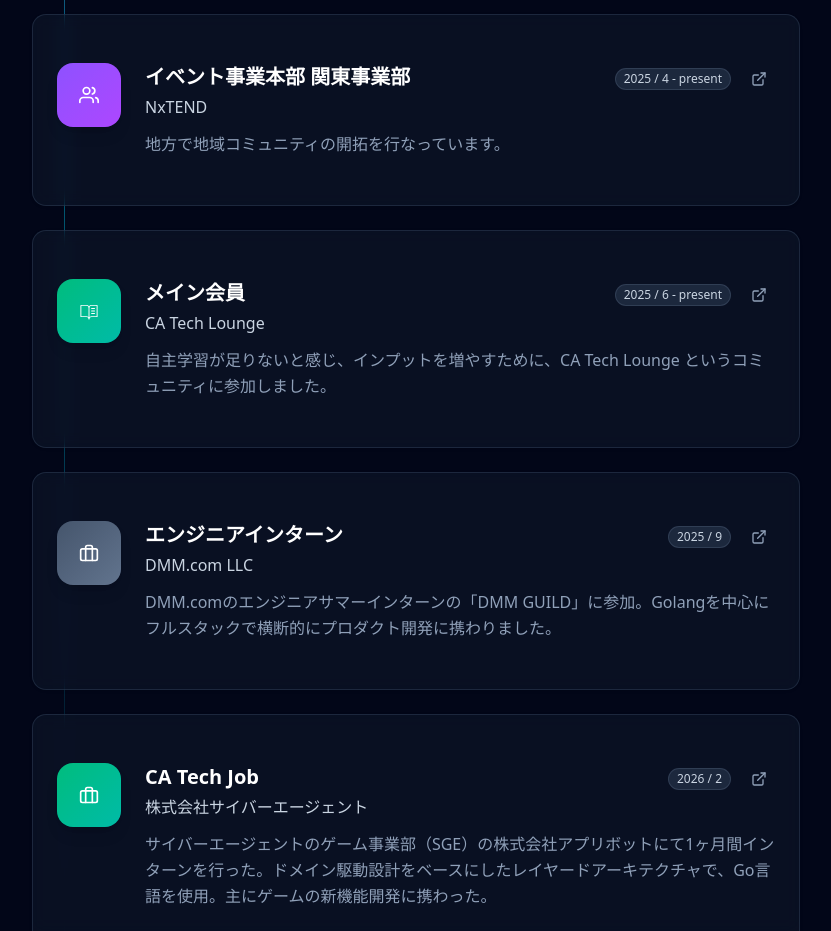
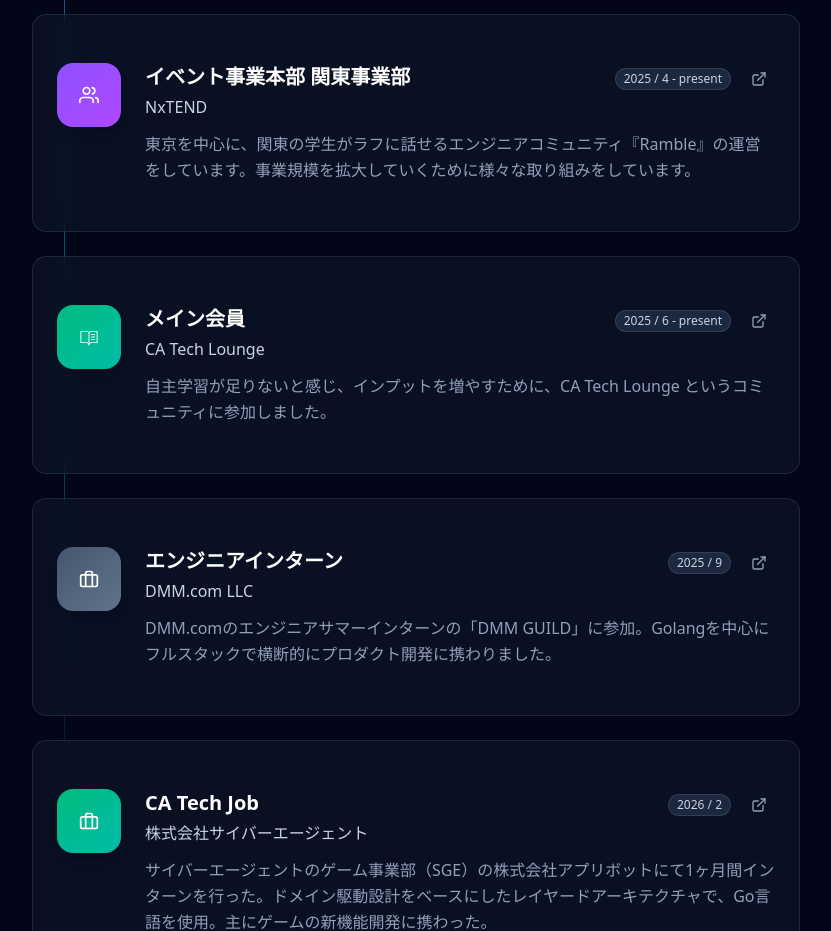
Before and after one commit to ruribou/profile, a Next.js app: page / in a window 1280 px wide. Shown: the part 2340-3271 px from the top of the page, without its empty margins (224-1055 px from the left). Built offline with nearby package versions, Linux system fonts and the light colour scheme.

Commit message:
Update NxTEND description text
Co-authored-by: ruribou <120112993+ruribou@users.noreply.github.com>

```diff
--- a/src/app/components/CareerSection.tsx
+++ b/src/app/components/CareerSection.tsx
@@ -40,7 +40,7 @@ const careerData = [
     period: "2025 / 4 - present",
     title: "イベント事業本部 関東事業部",
     organization: "NxTEND",
-    description: "地方で地域コミュニティの開拓を行なっています。",
+    description: "東京を中心に、関東の学生がラフに話せるエンジニアコミュニティ『Ramble』の運営をしています。事業規模を拡大していくために様々な取り組みをしています。",
     icon: <FiUsers className="w-5 h-5" />,
     gradient: "from-violet-500 to-purple-500",
     url: "https://www.nxtend.or.jp/",
```
